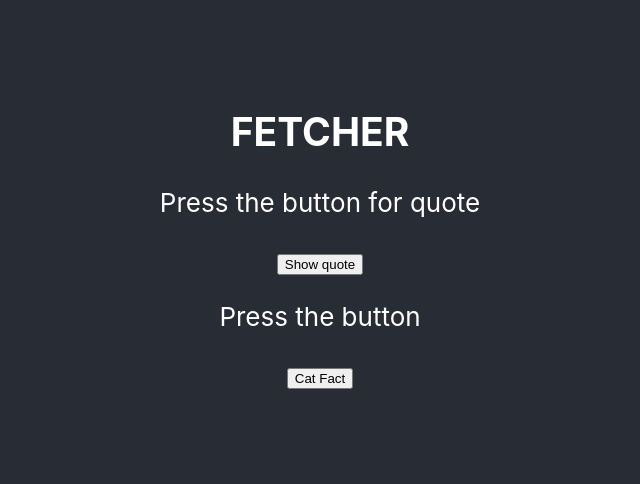
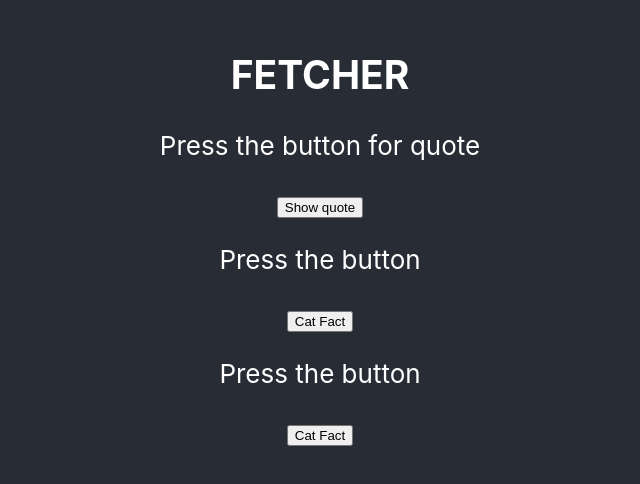
Before and after one commit to JonasSatkauskas/fetcher, a React (Create React App) app: page / in a window 1280 px wide. Shown: the part 168-652 px from the top of the page, without its empty margins (320-960 px from the left). Built offline with nearby package versions, Linux system fonts and the light colour scheme.

Commit message:
multiple facts fetcher with url query

```diff
--- a/src/App.js
+++ b/src/App.js
@@ -2,6 +2,7 @@ import "./App.css";
 import React from "react";
 import QuotesFetcher from "./fetchers/quotes_fetcher";
 import CatFact from "./fetchers/cat_fact";
+import CatFacts from "./fetchers/cat_facts";
 function App() {
   return (
     <div className="App">
@@ -11,6 +12,7 @@ function App() {
           <div>
             <QuotesFetcher />
             <CatFact />
+            <CatFacts />
           </div>
         </section>
       </header>
--- /dev/null
+++ b/src/fetchers/cat_facts.jsx
@@ -0,0 +1,42 @@
+import React from "react";
+import { useState } from "react";
+
+const CatFacts = () => {
+  const [facts, setFacts] = useState([]);
+  const [status, setStatus] = useState(false);
+  const url = "https://catfact.ninja/facts/?limit=3";
+  const params = { limit: 2 };
+
+  async function fetchFacts() {
+    const response = await fetch(url, params);
+    const data = await response.json();
+    await setFacts(data);
+    await setStatus(true);
+  }
+  console.log(facts.data);
+  return (
+    <div>
+      {status ? (
+        <>
+          {facts.data.map((item) => {
+            return <p>{item.fact}</p>;
+          })}
+          <button
+            onClick={() => {
+              fetchFacts();
+            }}
+          >
+            Click for Cat Facts
+          </button>
+        </>
+      ) : (
+        <>
+          <p>Press the button</p>
+          <button onClick={() => fetchFacts()}>Cat Fact</button>
+        </>
+      )}
+    </div>
+  );
+};
+
+export default CatFacts;
```
